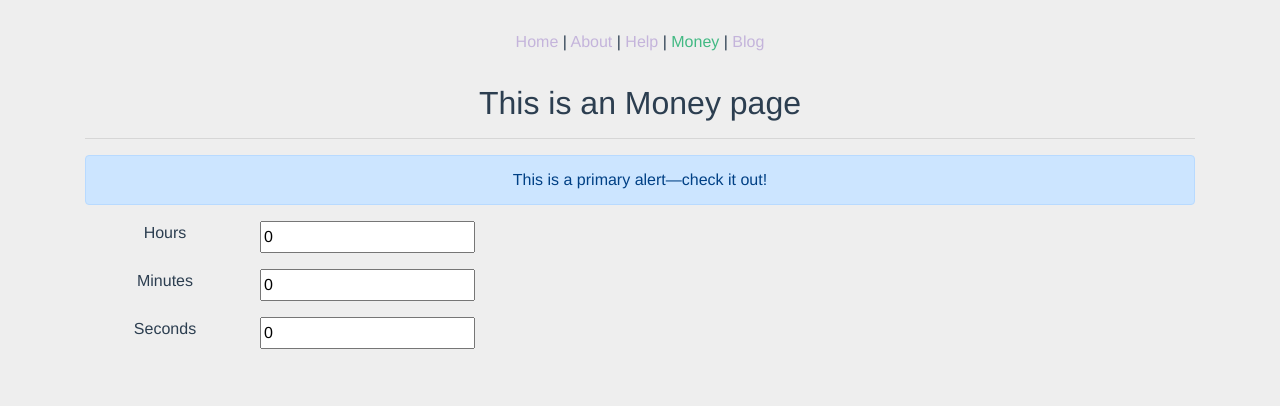
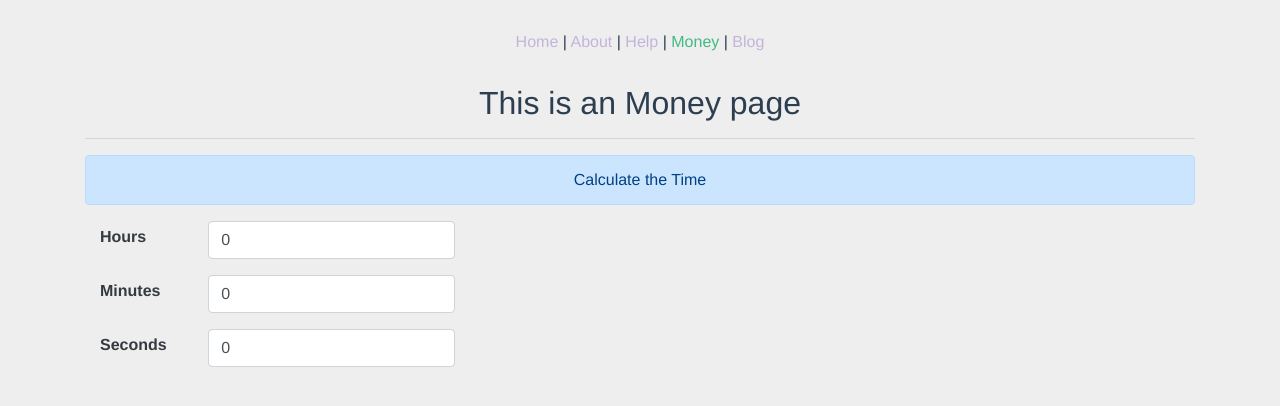
Before and after one commit to ahmadsalmasri/real-vue-project, a Vue app: page /money in a window 1280 px wide. Shown: the top 406 px of the page. Built offline with nearby package versions, Linux system fonts and the light colour scheme.

Commit message:
first commit

```diff
--- a/src/views/Money.vue
+++ b/src/views/Money.vue
@@ -3,20 +3,36 @@
     <h2>{{ pageDescreption }}</h2>
     <hr />
 
-    <div class="alert alert-primary" role="alert">
-      This is a primary alert—check it out!
-    </div>
-    <div class="form-group row">
-      <label class="col-2">Hours</label>
-      <input type="text" v-model="hours" />
-    </div>
-    <div class="form-group row">
-      <label class="col-2">Minutes</label>
-      <input type="text" v-model="minutes" />
-    </div>
-    <div class="form-group row">
-      <label class="col-2">Seconds</label>
-      <input type="text" v-model="seconds" />
+    <div class="alert alert-primary" role="alert" v-text="alertText"></div>
+
+    <div class="col-md-8">
+      <div class="form-group row">
+        <label for="hours" :class="labelStyle">Hours</label>
+        <input
+          type="text"
+          v-model="hours"
+          class="col-4 form-control"
+          :onkeypress="number"
+        />
+      </div>
+      <div class="form-group row">
+        <label for="minutes" :class="labelStyle">Minutes</label>
+        <input
+          type="text"
+          v-model="minutes"
+          class="col-4 form-control"
+          :onkeypress="number"
+        />
+      </div>
+      <div class="form-group row">
+        <label for="seconds" :class="labelStyle">Seconds</label>
+        <input
+          type="text"
+          v-model="seconds"
+          class="col-4 form-control"
+          :onkeypress="number"
+        />
+      </div>
     </div>
   </div>
 </template>
@@ -27,6 +43,10 @@ export default {
     return {
       pageName: "Money",
       pageDescreption: "This is an Money page",
+      alertText: "Calculate the Time",
+      labelStyle: "col-2 text-left pt-1 text-dark font-weight-bold",
+      number:
+        "return (event.charCode >= 48 && event.charCode <= 57) || event.charCode == 46",
       hours: 0,
       minutes: 0,
       seconds: 0
```
Also changed, not shown: .eslintrc.js.
